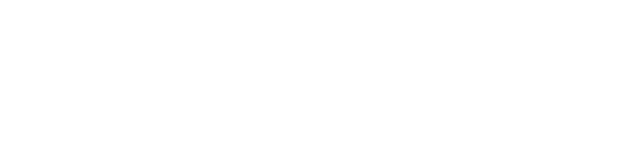
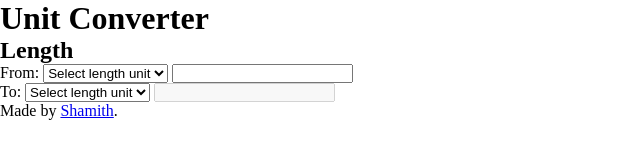
Before and after one commit to iamwatchdogs/UnitConversion, a plain HTML site: page index.html in a window 1280 px wide. Shown: the whole page, without its empty margins (0-640 px from the left). Drawn offline with Linux system fonts and the light colour scheme.

Commit message:
Created length unit converter module

```diff
--- a/index.html
+++ b/index.html
@@ -7,34 +7,93 @@
         <meta charset="utf-8">
         <meta name="viewport" content="width=device-width, initial-scale=1">
 
-        <meta name="author" content="Shamith" />
-        <meta name="description" content="Simple web page which performs Unit Conversion" />
+        <meta name="author" content="Shamith">
+        <meta name="description" content="Simple web page which performs Unit Conversion">
 
         <!-- Open Graph Protocol -->
         <meta property="og:title" content="Unit Converter">
         <meta property="og:type" content="website">
-        <!-- <meta property="og:url" content="">
-        <meta property="og:image" content=""> -->
+        <!-- <meta property="og:url" content=""> -->
+        <!-- <meta property="og:image" content=""> -->
 
         <!-- <link rel="icon" href="" type="image/icon-x"> -->
-        <link rel="stylesheet" href="style.css" type="text/css" />
+        <link rel="stylesheet" href="style.css" type="text/css">
 
         <title>Unit Converter</title>
 
     </head>
 
     <body>
-        <header>
+            <header>
+                <h1>Unit Converter</h1>
+            </header>
 
-        </header>
+            <main>
+                <div class="container">
 
-        <main>
+                    <!-- Length Unit Converter -->
+                    <div class="diplay-box" id="length">
+                        <h2 class="len-header">Length</h2>
+                        <div class="from">
+                            <label for="from-length-units">From:</label>
+                            <select id="from-length-units" name="from-length-units">
+                                <option value="" selected disabled hidden>Select length unit</option>
+                                <option value="meter">Meter</option>
+                                <option value="kilometer">Kilometer</option>
+                                <option value="centimeter">Centimeter</option>
+                                <option value="millimeter">Millimeter</option>
+                                <option value="micrometer">Micrometer</option>
+                                <option value="nanometer">Nanometer</option>
+                                <option value="mile">Mile</option>
+                                <option value="yard">Yard</option>
+                                <option value="foot">Foot</option>
+                                <option value="inch">Inch</option>
+                                <option value="lightyear">Light Year</option>
+                            </select>
+                            <input type="text" name="from-value" id="from-length-value">
+                        </div>
+                        <div class="to">
+                            <label for="to-length-units">To:</label>
+                            <select id="to-length-units" name="to-length-units">
+                                <option value="" selected disabled hidden>Select length unit</option>
+                                <option value="meter">Meter</option>
+                                <option value="kilometer">Kilometer</option>
+                                <option value="centimeter">Centimeter</option>
+                                <option value="millimeter">Millimeter</option>
+                                <option value="micrometer">Micrometer</option>
+                                <option value="nanometer">Nanometer</option>
+                                <option value="mile">Mile</option>
+                                <option value="yard">Yard</option>
+                                <option value="foot">Foot</option>
+                                <option value="inch">Inch</option>
+                                <option value="lightyear">Light Year</option>
+                            </select>
+                            <input type="text" name="to-value" id="to-length-value" disabled>
+                        </div>
+                    </div>
 
-        </main>
+                    <!-- Temperature Unit Converter -->
+                    <div class="diplay-box" id="temp"></div>
 
-        <footer>
+                    <!-- Area Unit Converter -->
+                    <div class="diplay-box" id="area"></div>
 
-        </footer>
-    </body>
+                    <!-- Volume Unit Converter -->
+                    <div class="diplay-box" id="volume"></div>
+
+                    <!-- Weight/Mass Unit Converter -->
+                    <div class="diplay-box" id="weight"></div>
+
+                    <!-- Time Unit Converter -->
+                    <div class="diplay-box" id="time"></div>
+                </div>
+            </main>
+
+            <footer>
+                <p>Made by <a href="https://github.com/iamwatchdogs" title="Goto @iamwatchdogs" target="_blank">Shamith</a>.</p>
+            </footer>
+
+            <script src="script.js"></script>
+        </body>
 
 </html>
```
